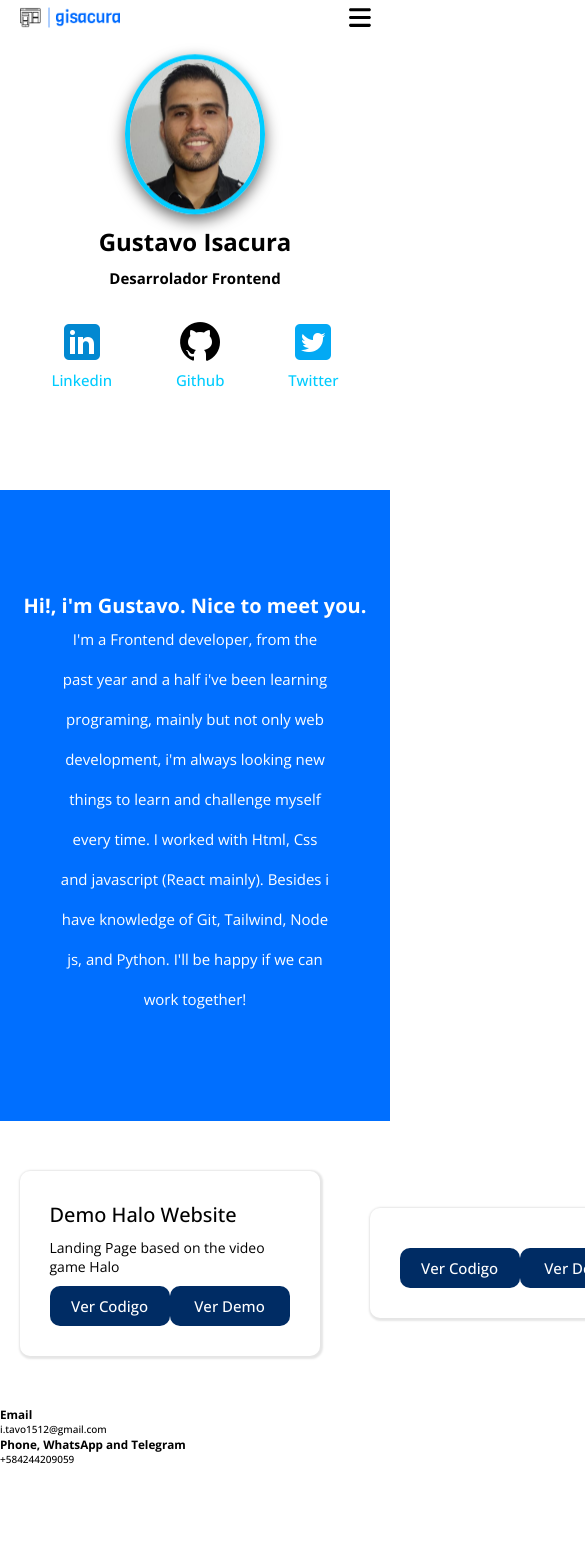
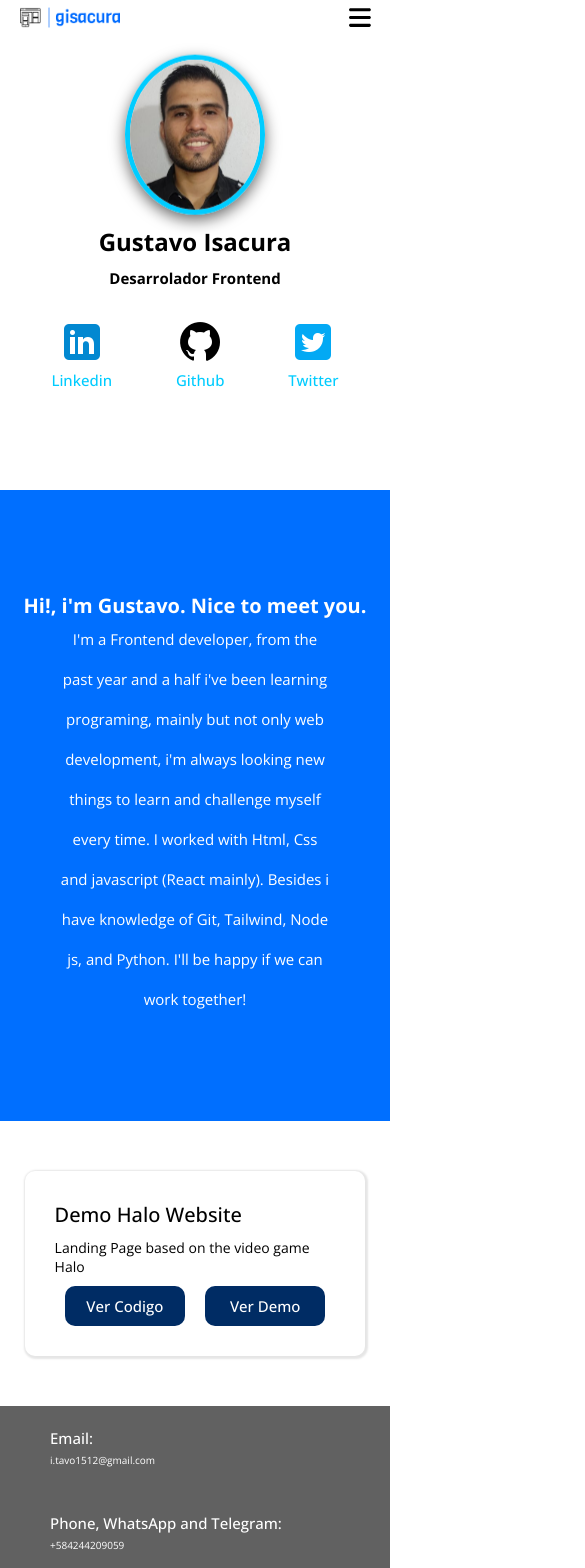
Before and after one commit to GIsacura/gisacura-website, a React (Vite) app: page / in a window 390 px wide. Shown: the top 1568 px of the page, 585 px wide, since content can reach past the window. Before the commit the page ends 1466 px from the top, so only its background shows below. Built offline with nearby package versions, Linux system fonts and the light colour scheme.

Commit message:
Agregando estilos y responsive a seccion de projects y agregando seccion de contacto con estilos y responsive

```diff
--- a/src/Components/Header.jsx
+++ b/src/Components/Header.jsx
@@ -25,8 +25,8 @@ const Header = () => {
           <ul>
             <li><a href='#main'>Inicio</a></li>
             <li><a href='#about-me'>Sobre Mi</a></li>
-            <li><a href='#proyects'>Proyectos</a></li>
-            <li><a href='#contact-me'>Contacto</a></li>
+            <li><a href='#projects'>Proyectos</a></li>
+            <li><a href='#contact'>Contacto</a></li>
           </ul>
         </div>
 
@@ -42,8 +42,8 @@ const Header = () => {
             <ul ref={mobileMenu}>
               <li><a href='#main'>Inicio</a></li>
               <li><a href='#about-me'>Sobre Mi</a></li>
-              <li><a href='#proyects'>Proyectos</a></li>
-              <li><a href='#contact-me'>Contacto</a></li>
+              <li><a href='#projects'>Proyectos</a></li>
+              <li><a href='#contact'>Contacto</a></li>
             </ul>
         </div>
       </nav>
--- a/src/Pages/Home.jsx
+++ b/src/Pages/Home.jsx
@@ -57,33 +57,17 @@ const Home = () => {
               <a href="https://gisacura-react-demo-halo-website.vercel.app/" target="_blank">Ver Demo</a>
             </div>
           </div>
-          <div className='projects__card'>
-            <h3></h3>
-            <p></p>
-            <div className='projects__card--buttons'>
-              <a href="">Ver Codigo</a>
-              <a href="">Ver Demo</a>
-            </div>
-          </div>
-          <div className='projects__card'>
-            <h3></h3>
-            <p></p>
-            <div className='projects__card--buttons'>
-              <a href="">Ver Codigo</a>
-              <a href="">Ver Demo</a>
-            </div>
-          </div>
         </div>
       </section>
 
-      <section className='contact'>
+      <section className='contact' id='contact'>
         <div>
-          <h3>Email</h3>
+          <h3>Email: </h3>
           <p>i.tavo1512@gmail.com</p>
         </div>
 
         <div>
-          <h3>Phone, WhatsApp and Telegram</h3>
+          <h3>Phone, WhatsApp and Telegram: </h3>
           <p>+584244209059</p>
         </div>
       </section>
--- a/src/styles/Home.css
+++ b/src/styles/Home.css
@@ -113,15 +113,15 @@
 
 .projects .projects__container{
   width: 90%;
-  display: grid;
+  display: flex;
   margin: 0 auto;
-  grid-template-columns: 1fr 1fr 1fr;
+  justify-content: space-around;
   align-items: center;
   gap: 50px;
 }
 
 .projects__card{
-  width: 1fr;
+  max-width: 80%;
   height: auto;
   padding: 30px;
   border-radius: 10px;
@@ -161,6 +161,27 @@
   background-color: rgba(0, 44, 100, 0.8);
 }
 
+.contact{
+  height: 20vh;
+  background-color: #616161;
+  color: white;
+  display: flex;
+  justify-content: space-around;
+  align-items: center;
+  padding: 0 50px;
+}
+
+.contact h3{
+  font-size: 2rem;
+  margin-bottom: 5px;
+  font-weight: 500;
+}
+
+.contact p{
+  font-size: 1.6rem;
+  font-weight: 300;
+}
+
 @media screen and (max-width: 1024px){
   .main__photo img{
     width: 250px;
@@ -182,6 +203,12 @@
 
   .about-me p{
     font-size: 2rem;
+  }
+
+  .projects__container{
+    display: flex;
+    flex-direction: column;
+    flex-wrap: wrap;
   }
 }
 
@@ -239,4 +266,17 @@
   .about-me p{
     font-size: 1.5rem;
   }
+
+  .contact{
+    flex-direction: column;
+    align-items: start;
+  }
+
+  .contact h3{
+    font-size: 1.5rem;
+  }
+
+  .contact p{
+    font-size: 1rem;
+  }
 }
```
Also changed, not shown: src/Components/TwitterLogo.jsx (deleted, +0 -9 lines).
